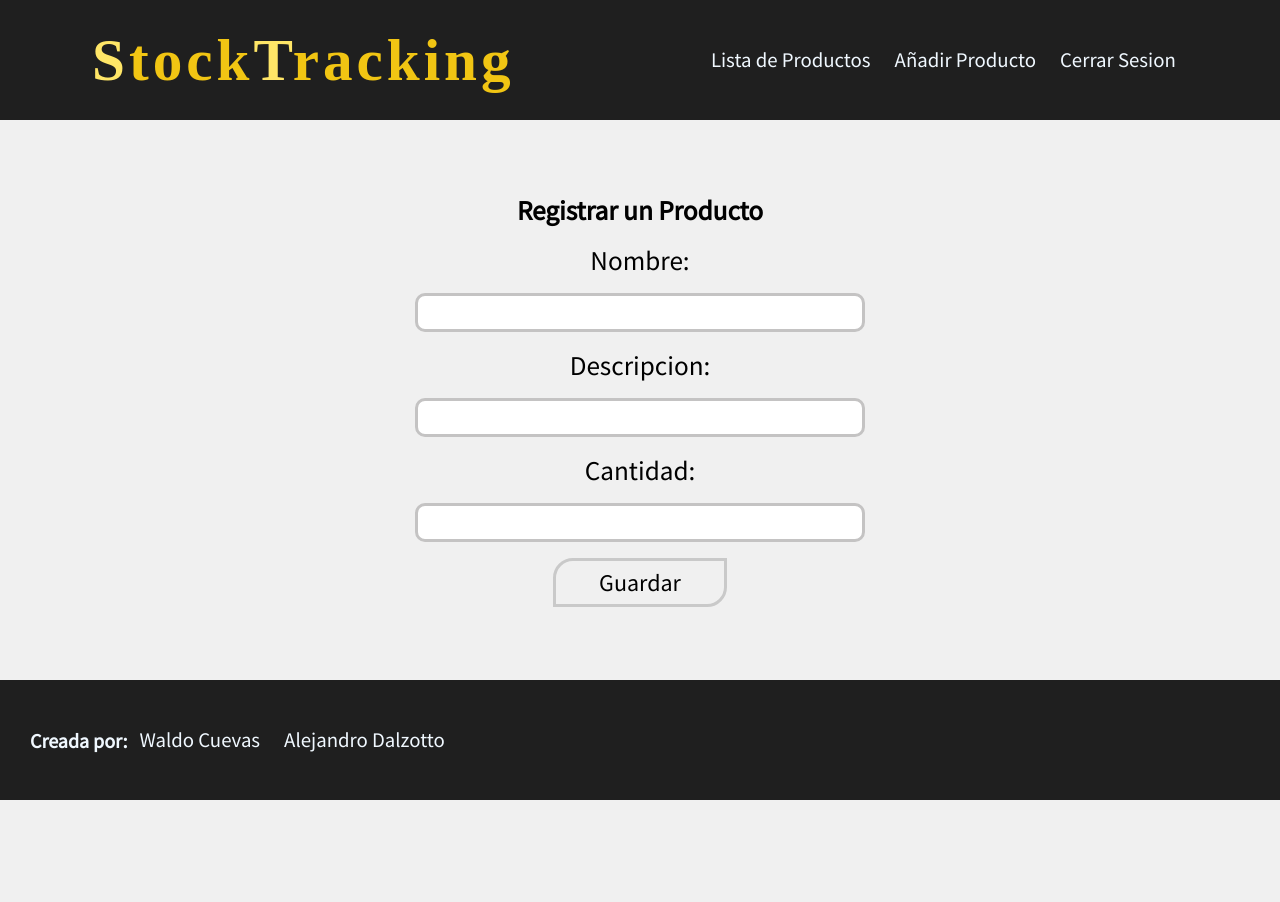
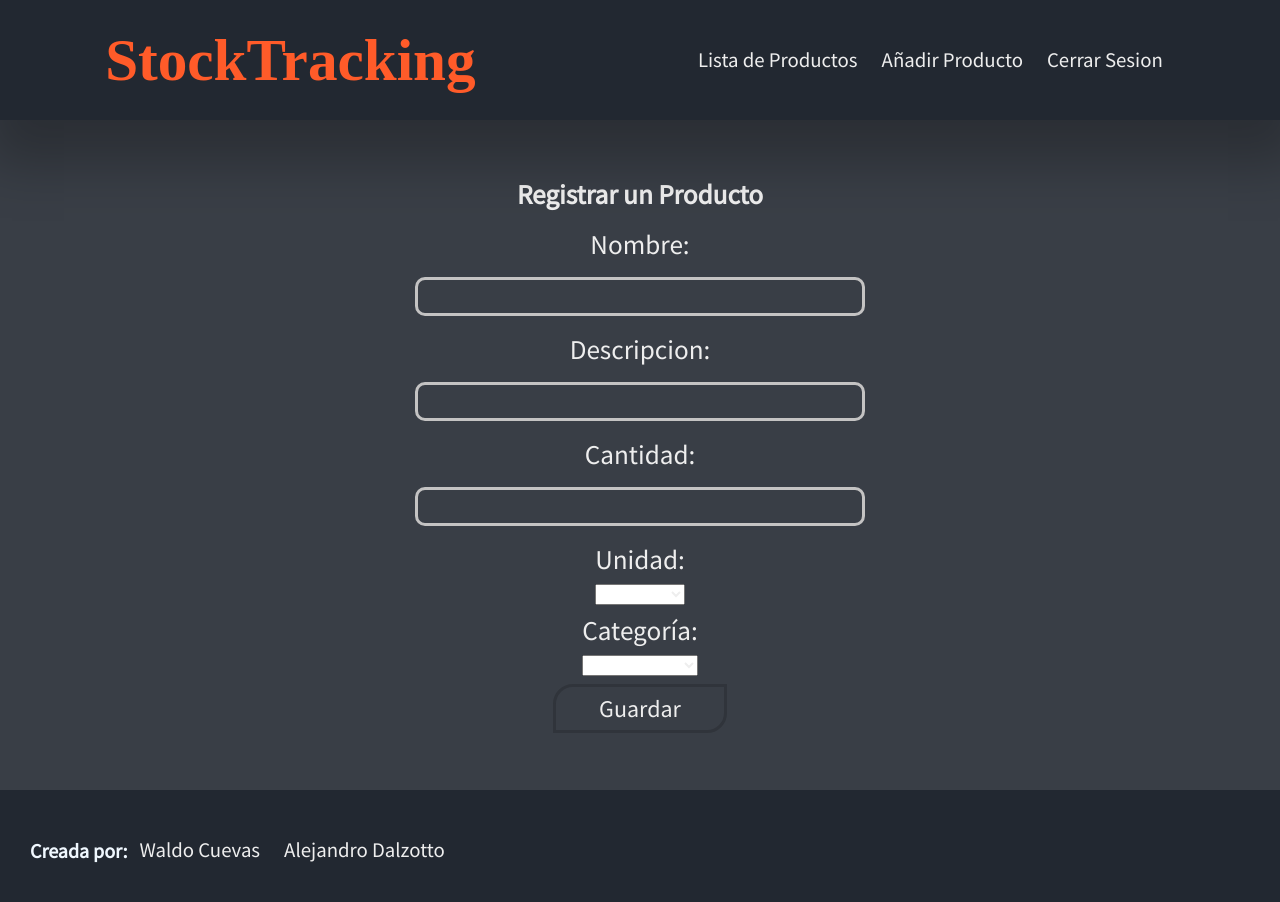
Before and after one commit to WaldoCuevas/StockTracking-Backend, an Angular app in the folder Frontend/: page /registrar-producto in a window 1280 px wide. Shown: the top 902 px of the page. Before the commit the page ends 800 px from the top, so only its background shows below. Built offline with nearby package versions, Linux system fonts and the light colour scheme; a web font is replaced by a local one.

Commit message:
cambios frontend

```diff
--- a/Frontend/src/app/Component/Producto/lista-producto/lista-producto.component.css
+++ b/Frontend/src/app/Component/Producto/lista-producto/lista-producto.component.css
@@ -1,7 +1,7 @@
 table {
     min-width: 85vw;
     max-width: 90vw;
-    min-height: 450px;
+    min-height: 45vh;
     border-collapse: collapse;
 }
 
@@ -18,6 +18,7 @@ h2 {
 td {
     text-align: center;
     min-width: 10vw;
+    padding: 1px 4px;
 }
 
 tr {
@@ -26,7 +27,7 @@ tr {
 
 i {
     font-size: 1.15em;
-    margin: 1px 8px;
+    margin: 2px 6px;
 }
 
 .fa-pen, .fa-trash-can {
@@ -42,7 +43,11 @@ i {
 }
 
 table tr:nth-child(odd) {
-    background-color: #e4e4e4;
+    background-color: #0000003b;
+}
+
+table tr:nth-child(even) {
+    background-color: #0000001a;
 }
 
 @media(min-width:850px) {
@@ -50,6 +55,7 @@ table tr:nth-child(odd) {
         min-width: 80vw;
         font-size: 1.5em;
     }
+
     i {
         margin: 3px 25px;
         font-size: 2em;
--- a/Frontend/src/app/Component/Producto/lista-producto/lista-producto.component.html
+++ b/Frontend/src/app/Component/Producto/lista-producto/lista-producto.component.html
@@ -20,123 +20,10 @@
         <td>{{ producto.cantidad }}</td>
         <!-- <td>{{ producto.unidad }}</td> -->
         <td>
-          <button (click)="actualizarProducto(producto.id)"><i class="fa-solid fa-pen"></i></button>
-          <button (click)="eliminarProducto(producto.id)"><i class="fa-solid fa-trash-can"></i></button>
+          <i (click)="actualizarProducto(producto.id)" class="fa-solid fa-pen"></i>
+          <i (click)="eliminarProducto(producto.id)" class="fa-solid fa-trash-can"></i>
         </td>
       </tr>
-      <tr>
-        <td>Nombre Producto</td>
-        <td>100</td>
-        <td>
-          <i class="fa-solid fa-pen"></i>
-          <i class="fa-solid fa-trash-can"></i>
-        </td>
-      </tr>
-      <tr>
-        <td>Nombre Producto</td>
-        <td>100</td>
-        <td>
-          <i class="fa-solid fa-pen"></i>
-          <i class="fa-solid fa-trash-can"></i>
-        </td>
-      </tr>
-      <tr>
-        <td>Nombre Producto</td>
-        <td>100</td>
-        <td>
-          <i class="fa-solid fa-pen"></i>
-          <i class="fa-solid fa-trash-can"></i>
-        </td>
-      </tr>
-      <tr>
-        <td>Nombre Producto</td>
-        <td>100</td>
-        <td>
-          <i class="fa-solid fa-pen"></i>
-          <i class="fa-solid fa-trash-can"></i>
-        </td>
-      </tr>
-      <tr>
-        <td>Nombre Producto</td>
-        <td>100</td>
-        <td>
-          <i class="fa-solid fa-pen"></i>
-          <i class="fa-solid fa-trash-can"></i>
-        </td>
-      </tr>
-      <tr>
-        <td>Nombre Producto</td>
-        <td>100</td>
-        <td>
-          <i class="fa-solid fa-pen"></i>
-          <i class="fa-solid fa-trash-can"></i>
-        </td>
-      </tr>
-      <tr>
-        <td>Nombre Producto</td>
-        <td>100</td>
-        <td>
-          <i class="fa-solid fa-pen"></i>
-          <i class="fa-solid fa-trash-can"></i>
-        </td>
-      </tr>
-      <tr>
-        <td>Nombre Producto</td>
-        <td>100</td>
-        <td>
-          <i class="fa-solid fa-pen"></i>
-          <i class="fa-solid fa-trash-can"></i>
-        </td>
-      </tr>
-      <tr>
-        <td>Nombre Producto</td>
-        <td>100</td>
-        <td>
-          <i class="fa-solid fa-pen"></i>
-          <i class="fa-solid fa-trash-can"></i>
-        </td>
-      </tr>
-      <tr>
-        <td>Nombre Producto</td>
-        <td>100</td>
-        <td>
-          <i class="fa-solid fa-pen"></i>
-          <i class="fa-solid fa-trash-can"></i>
-        </td>
-      </tr>
-      <tr>
-        <td>Nombre Producto</td>
-        <td>100</td>
-        <td>
-          <i class="fa-solid fa-pen"></i>
-          <i class="fa-solid fa-trash-can"></i>
-        </td>
-      </tr>
-      <tr>
-        <td>Nombre Producto</td>
-        <td>100</td>
-        <td>
-          <i class="fa-solid fa-pen"></i>
-          <i class="fa-solid fa-trash-can"></i>
-        </td>
-      </tr>
-      <tr>
-        <td>Nombre Producto</td>
-        <td>100</td>
-        <td>
-          <i class="fa-solid fa-pen"></i>
-          <i class="fa-solid fa-trash-can"></i>
-        </td>
-      </tr>
-      <tr>
-        <td>Nombre Producto</td>
-        <td>100</td>
-        <td>
-          <i class="fa-solid fa-pen"></i>
-          <i class="fa-solid fa-trash-can"></i>
-        </td>
-      </tr>
-
     </tbody>
   </table>
 </div>
--- a/Frontend/src/app/Component/Producto/modificar-producto/modificar-producto.component.css
+++ b/Frontend/src/app/Component/Producto/modificar-producto/modificar-producto.component.css
@@ -27,6 +27,7 @@ h3 {
 
 input:focus {
     box-shadow: 0 0 10px #0000002a;
+    background-color: #0000002a;
 }
 
 button {
--- a/Frontend/src/app/Component/Producto/registrar-producto/registrar-producto.component.css
+++ b/Frontend/src/app/Component/Producto/registrar-producto/registrar-producto.component.css
@@ -23,10 +23,12 @@ h3, label, input, button {
 
 h3 {
     text-align: center;
+
 }
 
 input:focus {
     box-shadow: 0 0 10px #0000002a;
+    background-color: #0000002a;
 }
 
 button {
--- a/Frontend/src/app/Component/Producto/registrar-producto/registrar-producto.component.html
+++ b/Frontend/src/app/Component/Producto/registrar-producto/registrar-producto.component.html
@@ -2,18 +2,32 @@
   <h3>Registrar un Producto</h3>
   <form class="form" (ngSubmit)="onSubmit()">
     <div>
-      <label>Nombre: </label>
+      <label for="nombre">Nombre: </label>
       <input type="text" id="nombre" [(ngModel)]="producto.nombre" name="nombre" />
     </div>
 
     <div>
-      <label>Descripcion: </label>
+      <label for="descripcion">Descripcion: </label>
       <input type="text" id="descripcion" [(ngModel)]="producto.descripcion" name="descripcion" />
     </div>
 
     <div>
-      <label>Cantidad: </label>
+      <label for="cantidad">Cantidad: </label>
       <input type="number" id="cantidad" [(ngModel)]="producto.cantidad" name="cantidad" />
+    </div>
+
+    <div>
+      <label for="unidad">Unidad: </label>
+      <select name="unidad" id="unidad">
+        <option value=""></option>
+      </select>
+    </div>
+
+    <div>
+      <label for="categoria">Categoría: </label>
+      <select name="categoria" id="categoria">
+        <option value=""></option>
+      </select>
     </div>
     <button>Guardar</button>
   </form>
--- a/Frontend/src/app/Component/Usuario/iniciar-sesion/iniciar-sesion/iniciar-sesion.component.css
+++ b/Frontend/src/app/Component/Usuario/iniciar-sesion/iniciar-sesion/iniciar-sesion.component.css
@@ -1,5 +1,5 @@
 span > a {
-    color: #1e90ff;
+    color: #ff8661;
     font-size: 1.25em;
 }
 
@@ -32,6 +32,7 @@ h2, label, input, button, p {
 
 input:focus {
     box-shadow: 0 0 10px #0000002a;
+    background-color: #0000002a;
 }
 
 button {
--- a/Frontend/src/app/Component/Usuario/lista-usuarios/lista-usuarios.component.css
+++ b/Frontend/src/app/Component/Usuario/lista-usuarios/lista-usuarios.component.css
@@ -1,7 +1,6 @@
 table {
     min-width: 85vw;
     max-width: 90vw;
-    min-height: 450px;
     border-collapse: collapse;
 }
 
@@ -25,7 +24,7 @@ tr {
 }
 
 table tr:nth-child(odd) {
-    background-color: #e4e4e4;
+    background-color: #0000003b;
 }
 
 @media(min-width:850px) {
--- a/Frontend/src/app/Component/Usuario/registrar-usuario/registrar-usuario.component.css
+++ b/Frontend/src/app/Component/Usuario/registrar-usuario/registrar-usuario.component.css
@@ -23,6 +23,7 @@ h3, label, input, button {
 
 input:focus {
     box-shadow: 0 0 10px #0000002a;
+    background-color: #0000002a;
 }
 
 button {
--- a/Frontend/src/app/app.component.css
+++ b/Frontend/src/app/app.component.css
@@ -1,12 +1,9 @@
-.title, .letter-s, .letter-t {
+.title {
     font-family: 'Passions Conflict', cursive;
     margin: 0;
     padding: 12px 0px;
-    color: #f1c513;
-}
-
-.letter-s, .letter-t {
-    color: #ffe667;
+    color: var(--title-color);
+    background: var(--main-color);
 }
 
 .nav-container {
@@ -14,8 +11,11 @@
     flex-direction: column;
     align-items: center;
     justify-content: center;
-    background-color: #1f1f1f;
+    background-color: var(--main-color);
     height: 35vh;
+    position: relative;
+    -webkit-box-shadow: 5px 26px 50px 18px #00000040;
+    box-shadow: 5px 26px 50px 18px #00000040;
 }
 
 .navbar {
@@ -26,14 +26,14 @@
 
 .link {
     padding: 8px 0px;
-    color: #f0f8ff;
+    color: var(--text-color);
     position: relative;
 }
 
 .link::after {
     content: "";
     position: absolute;
-    background-color: #c7ff1e;
+    background-color: var(--link-color);
     height: 3px;
     width: 0;
     left: 0;
@@ -42,7 +42,7 @@
 }
 
 .link:hover {
-    color: #c7ff1e;
+    color: var(--link-color);
 }
 
 .link:hover::after {
@@ -57,7 +57,7 @@
 }
 
 .container {
-    background-color: #f0f0f0;
+    background-color: var(--side-color);
     max-width: 1400px;
     margin: auto;
     display: flex;
@@ -68,7 +68,7 @@
 }
 
 footer {
-    background-color: #1f1f1f;
+    background-color: var(--main-color);
     height: 25vh;
     display: flex;
     flex-direction: column;
@@ -107,5 +107,10 @@ footer {
 
     .title {
         letter-spacing: 4px;
+        transition: .1s all ease-in-out;
+    }
+
+    .title:hover {
+        text-shadow: 2px 2px 0px #000000, 5px 4px 0px #000000;
     }
 }
--- a/Frontend/src/app/app.component.html
+++ b/Frontend/src/app/app.component.html
@@ -1,5 +1,5 @@
 <div class="nav-container">
-  <h1 class="title"><span class="letter-s">S</span>tock<span class="letter-t">T</span>racking</h1>
+  <h1 class="title">StockTracking</h1>
   <nav class="navbar">
     <!-- <a class="link-nav" routerLink="lista-usuarios" routerLinkActive="active">Lista de Usuarios</a> -->
     <!-- <a class="link" routerLink="registrar-usuario" routerLinkActive="active">Añadir Usuario</a> -->
--- a/Frontend/src/styles.css
+++ b/Frontend/src/styles.css
@@ -2,15 +2,28 @@
 
 @import url('https://fonts.googleapis.com/css2?family=Passions+Conflict&family=Source+Sans+Pro&display=swap');
 
+/* colors */
+
+:root {
+    --text-color: #eeeeee;
+    --title-color: #ff5b29;
+    --link-color: #ff8661;
+    --main-color: #222831;
+    --side-color: #393e46;
+}
+
+/* initialize the page */
+
 * {
     box-sizing: border-box;
     font-family: 'Source Sans Pro', sans-serif;
+    color: var(--text-color);
 }
 
 body {
     margin: 0;
     padding: 0;
-    background-color: #f0f0f0;
+    background-color: var(--side-color);
     overflow-x: hidden;
 }
 
@@ -74,6 +87,7 @@ input {
     text-align: center;
     padding: 5px 12px;
     font-weight: bold;
+    background-color: transparent;
 }
 
 button {
```
Also changed, not shown: 1 other file (tests, documents, lock files or other folders).
